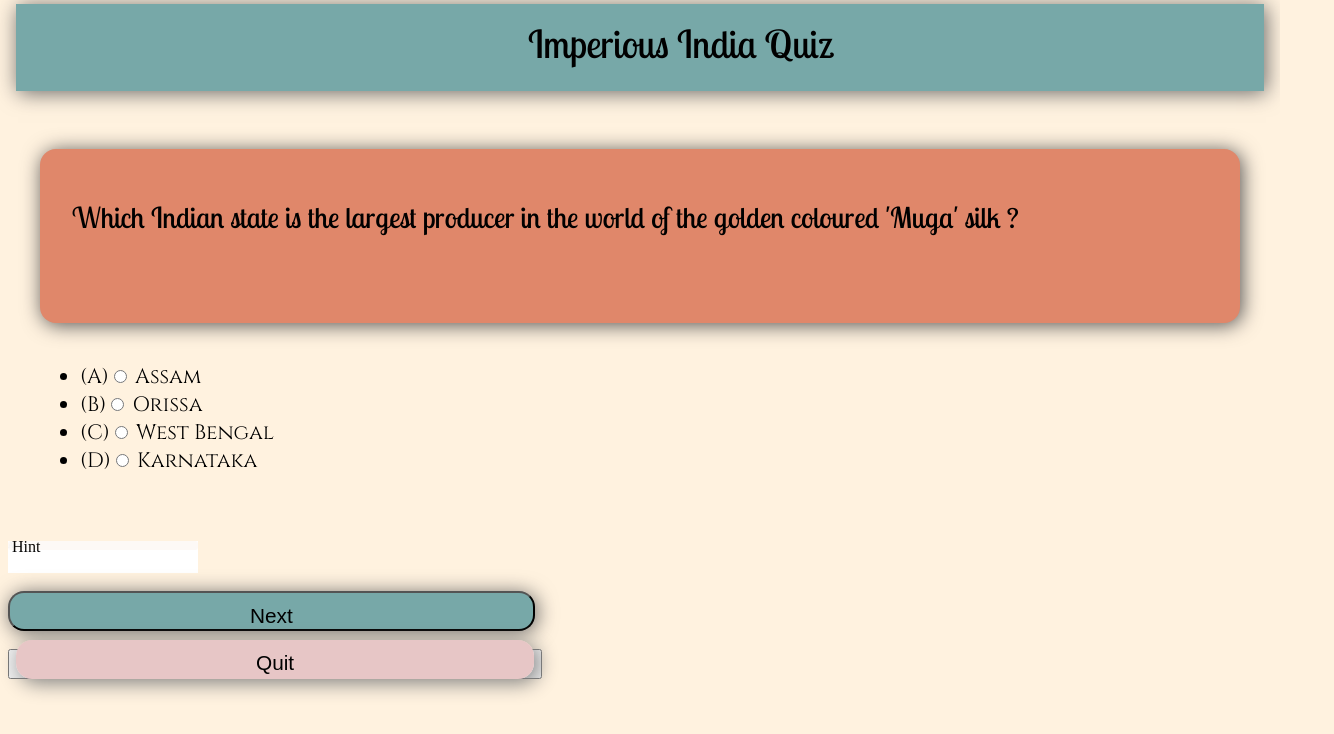
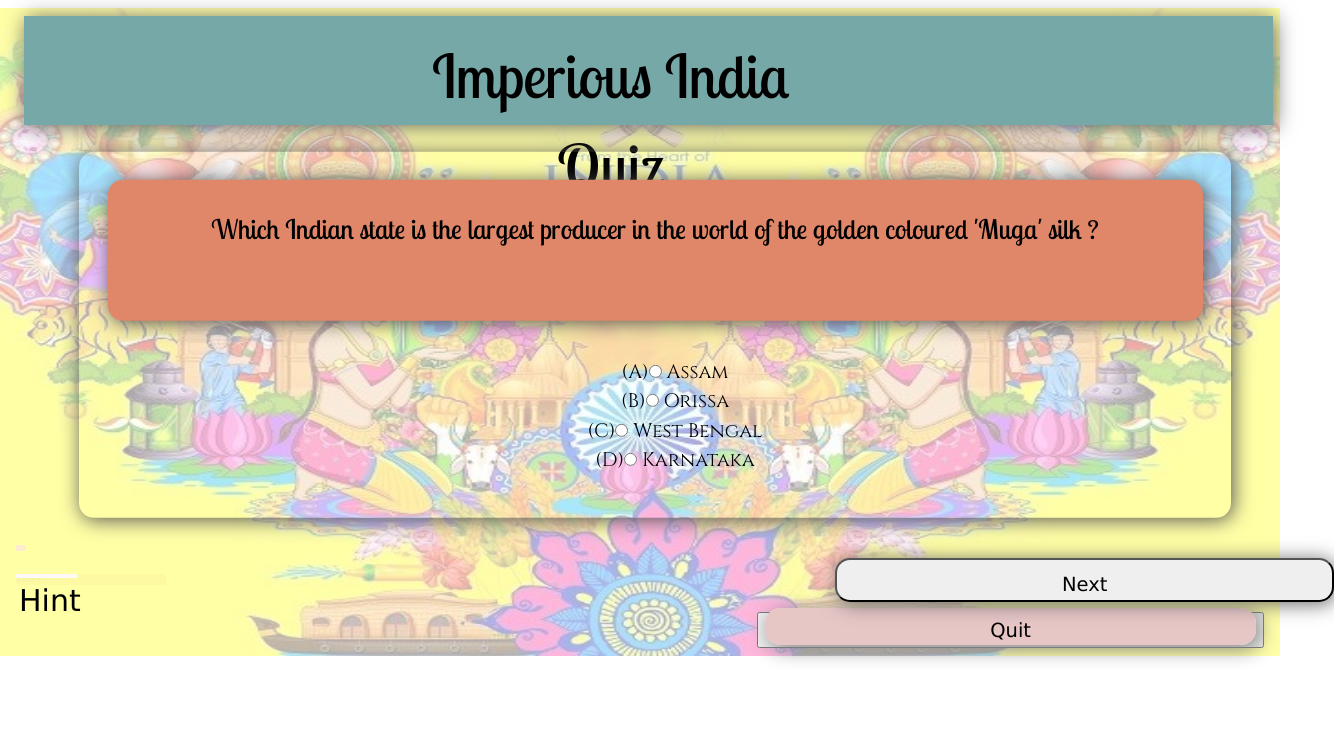
Before and after one commit to mayan72/quiz_app, a plain HTML site: page home.html in a window 1280 px wide. Shown: the whole page, 1334 px wide, since content can reach past the window. Drawn offline with nearby package versions, Linux system fonts and the light colour scheme; a web font is replaced by a local one.

Commit message:
first commit

```diff
--- a/css/home.css
+++ b/css/home.css
@@ -1,49 +1,88 @@
+.container {
+    position: relative;
+    text-align: center;
+  }
+  img{
+      height: 43.2rem;
+      margin-top: -2.5rem;
+      opacity: 0.35;
+  }
+  .bottom-left {
+    position: absolute;
+    bottom: 8px;
+    left: 16px;
+   top: 500px;
+  }
 
-body{
-    background-color: #fff2df;
-}
-.qPanel{
-    background-color: #e0876a;
-    /* border: 2px solid rgb(31, 53, 29); */
-    box-shadow: 2px 2px 20px rgb(82, 80, 80);
-    margin: 2rem;
-    padding: 2rem;
-    height: 14%;
-    border-radius: 1rem;
+  .btmleftmost{
+    position: absolute;
+   bottom: 31px;
+   left: 640px;
+   margin-left: 13rem;
 
-}
-.qPanel.opt ul {
-    list-style-type: none;}
-#nam{
+  }
+  .top-left {
+    position: absolute;
+    top: 8px;
+    left: 16px;
     background-color:  #77a8a8;
     box-shadow: 2px 2px 20px rgb(104, 103, 103);
     margin: 0.5rem;
     margin-top: -2.5rem;
     padding: 1rem;
-    height: 7%;
+    height: 18%;
     font-size: 2.4rem;
     font-family: 'Lobster Two', cursive;
-    padding-left: 32rem;
+    padding-left: 25rem;
     color: black;
+    font-size: 5rem;
+    padding-right: 30rem;
+  }
+  .nam1{
+      font-size: 4rem;
+  }
+  .bottom-right {
+    position: absolute;
+    bottom: 8px;
+    right: 16px;
+  }
+  .centered {
+    position: absolute;
+    top: 45%;
+    left: 50%;
+    transform: translate(-50%, -50%);
+    box-shadow: 2px 2px 20px rgb(82, 80, 80);
+    margin: 1rem;
+    padding: .5rem;
+    height: 14%;
+    border-radius: 1rem;
+    height: 60%;
+    width: 90%;
+  }
+  .centered:hover{
+    border: 0.5px solid rgb(82, 76, 76);
+    box-shadow: 3px 3px 5px rgb(78, 77, 77);
+  }
+  .qPanel{
+    background-color: #e0876a;
+    box-shadow: 2px 2px 20px rgb(82, 80, 80);
+    margin: 1.4rem;
+    padding: 0.4rem;
+    height: 40%;
+    border-radius: 1rem;
 
 }
-#nam:hover{
-    border: 1px solid rgb(82, 76, 76);
-    background-color: #96ceb4;
-    border-radius: 3rem;
-    border: 2px solid black;
+.qPanel:hover{
+    border: 0.5px solid rgb(82, 76, 76);
+    box-shadow: 3px 3px 5px rgb(78, 77, 77);
 }
-.nam1{
-    padding-left: 5rem;
-}
-.ques{
-
-
+ ul li {
+    list-style-type: none;}
+  .ques{
     font-size: 1.8rem;
-
     font-family: 'Lobster Two', cursive;
 }
-.opt{
+  .opt{
     font-size: 1.3rem;
     font-display: bold;
     margin-top: 2.5rem;
@@ -60,13 +99,11 @@ body{
     padding-right: 2rem;
 }
 .nxtBtn{
-    background-color:  #77a8a8;
     box-shadow: 2px 2px 20px rgb(104, 103, 103);
     padding-left: 15rem;
     padding-right: 15rem;
     padding-top: 0.7rem;
     padding-bottom: 0.7;
-
 border-radius: 1rem;
 font-size: 1.3rem;
 }
@@ -74,9 +111,6 @@ font-size: 1.3rem;
     font-family: 'Antic Slab', serif;
     box-shadow: 4px 4px 20px rgb(80, 79, 79);
 }
-/* .qt1{
-margin-top: 0.7rem;
-} */
 .qt:hover{
     background-color: #e0876a;
     font-family: 'Antic Slab', serif;
@@ -97,7 +131,7 @@ margin-top: 0.7rem;
 }
 .ans1{
     background-color: rgb(255, 255, 255);
-    width: 15%;
+    width: 35%;
     height: 4%;
 }
 .ans{
@@ -105,6 +139,8 @@ margin-top: 0.7rem;
     background-color:rgb(221, 161, 105);
     font-size: 0.5rem;
     border-radius: 2px;
+    color: black;
+    padding-right: 10rem;
 }
 .ans:hover{
     background-color: rgb(255, 255, 255);
@@ -118,5 +154,14 @@ margin-top: 0.7rem;
     width: 6%;
     height: 2%;
     padding: 3px;
-    margin: 1px;
+    color: black;
+    background-color: blanchedalmond;
+    font-size: 2rem;
 }
+.hint:hover{
+    opacity: 0.05;
+    background-color:rgb(221, 161, 105);
+    font-size: 0.5rem;
+    border-radius: 2px;
+    color: black;
+}
--- a/css/index.css
+++ b/css/index.css
@@ -1,13 +1,6 @@
 .w3-animate-fading{
-    height: 10%;
+    height: 100%;
     width: 100%;
-}
-.entername{
-    justify-content: center;
-    align-items: center;
-    display: flex;
-    float: left;
-    top: 3rem;
 }
 .page1{
     justify-content: center;
@@ -18,54 +11,54 @@
 }
 .container {
     background-color: rgb(255, 255, 255);
+    position: relative;
+    text-align: center;
+    color: white;
 }
 
-.box {
-    background-color: #d96459;
-    width: 100%;
+.centered{
     height: 4rem;
-    position: relative;
-    padding-left: 36rem;
-    font-size: 3rem;
-    animation-name: mayank2;
-    animation-duration: 2s;
-    animation-iteration-count: 6;
+    font-size: 6.5rem;
+    position: absolute;
+    top: 50%;
+    left: 50%;
+    transform: translate(-50%, -50%);
     font-family: 'Lobster Two', cursive;
 }
+.centered:hover{
+    opacity: 0.9;
+    font-size: 7rem;
+    color: rgb(19, 2, 2);
+}
 
+  .bottom-left {
+    position: absolute;
+    bottom: 8px;
+    left: 16px;
+    color: black;
+    font-size: 1.3rem;
+    margin-bottom: 12rem;
+  }
 
-@keyframes mayank2 {
-    0%{
-        top:0px;
-        left:20px;
-        background-color: blanchedalmond;
-        box-shadow: 5px 5px 5px 5px 10px grey;
-    }
-    25%{
-        /* top: 15px; */
-        left: 10px;
-        background-color: rgb(137, 165, 216);
-        box-shadow: 5px 5px 5px 5px 10px grey;
-    }
-    75%{
-        /* top: 30px; */
-        left: 50px;
-        background-color: dimgrey;
-        box-shadow: 5px 5px 5px 5px 10px grey;
-    }
-    100%{
-        top: 0px;
-        left: 100px;
-        background-color: rgb(202, 194, 82);
-        box-shadow: 5px 5px 5px 5px 10px grey;
-    }
-
+  .bottom-right {
+    position: absolute;
+    bottom: 4px;
+    right: 16px;
+    opacity: 0.8;
+    background-color: rgb(216, 160, 160);
+    box-shadow: 3px 3px 20px solid grey;
+    color: black;
+    font-size: 1rem;
+    margin-bottom: 12rem;
+  }
+.bottom-right:hover{
+    opacity: 0.7;
+    padding: 1rem;
 }
-.page2{
-    background-color: cadetblue;
-}
-.page2-1:hover{
+  .btmr{
     opacity: 0.8;
     background-color: rgb(52, 196, 52);
     box-shadow: 3px 3px 20px solid grey;
- }
+    color: black;
+    font-size: 1rem;
+  }
--- a/css/quit.css
+++ b/css/quit.css
@@ -1,13 +1,9 @@
 body{
-    background-color: rgb(29, 167, 177);
+    background-color: rgb(212, 209, 161);
+
 }
-/* .border{
-    border: 6px solid black;
-    background-color: rgb(29, 167, 177);
-    margin: 3rem; */
-
 h1{
-    margin-top: 10rem;
+    margin-top: 15rem;
     margin-left: 32rem;
     font-family: 'Great Vibes', cursive;
     font-size: 4rem;
@@ -15,45 +11,14 @@ h1{
 }
 .container {
     background-color: rgb(255, 255, 255);
+    margin-top: 10rem;
 }
-
-.box {
-    background-color: rgb(7, 105, 97);
-    width: 100%;
-    height: 9rem;
-    position: relative;
-    padding-left: 36rem;
-    padding: 4rem;
-    font-size: 3rem;
-    animation-name: mayank2;
-    animation-duration: 2s;
-    animation-iteration-count: 3;
-    font-family: 'Lobster Two', cursive;
-    margin-right: 5rem;
-    padding-left: 4rem;
+.box{
+    margin-top: 5rem;
+    font-size: 4rem;
+    font-family: 'Pacifico', cursive;
+    color: rgb(9, 43, 105);
 }
-
-
-@keyframes mayank2 {
-    0%{
-        top:0px;
-        left:20px;
-        background-color: blanchedalmond;
-    }
-    25%{
-        top: 45px;
-        left: 10px;
-        background-color: rgb(137, 165, 216);
-    }
-    75%{
-        top: 80px;
-        left: 50px;
-        background-color: dimgrey;
-    }
-    100%{
-        top: 0px;
-        left: 100px;
-        background-color: rgb(202, 194, 82);
-    }
-
+.img{
+    margin-top: 8rem;
 }
--- a/home.html
+++ b/home.html
@@ -1,23 +1,51 @@
 <html>
     <head>
-        <title>quiz</title>
-        <!-- <script type="text/javascript" src="//bodelen.com/apu.php?zoneid=2204635"></script> -->
+        <title>Quiz Game</title>
     </head>
-    <!-- <link rel="shortcut icon" href="icon/icon.png" type="image/png"> -->
     <link rel="stylesheet" href="css/home.css">
     <meta charset="utf-8">
     <meta name="viewport" content="width=device-width, initial-scale=1">
     <link rel="preconnect" href="https://fonts.gstatic.com">
+    <meta name="viewport" content="width=device-width, initial-scale=1">
+<link rel="stylesheet" href="https://www.w3schools.com/w3css/4/w3.css">
 <link href="https://fonts.googleapis.com/css2?family=Lobster+Two&display=swap" rel="stylesheet">
+<link rel="shortcut icon" type="image/jpg" href="gk.png"/>
 <link rel="preconnect" href="https://fonts.gstatic.com">
 <link href="https://fonts.googleapis.com/css2?family=Cinzel&family=Great+Vibes&family=Imbue:wght@100&family=Lobster+Two&family=Merienda&family=Sacramento&display=swap" rel="stylesheet">
 <link rel="preconnect" href="https://fonts.gstatic.com">
 <link href="https://fonts.googleapis.com/css2?family=Antic+Slab&family=Cinzel&family=Great+Vibes&family=Imbue:wght@100&family=Lobster+Two&family=Merienda&family=Sacramento&display=swap" rel="stylesheet">
     <body>
         <br/><br>
-        <div id='nam' class="nam1">
-           Imperious India Quiz</div><br/>
+        <div class="container">
+            <img src="india2.jpg" alt="home" style="width:100%;" >
+            <div class="bottom-left">
+                <div class="hint">
+                    <p>Hint</p>
+                    </div>
+                    <br>
+                    <div class="ans1">
+                    <div class="ans" id="answer">Answer: </div>
+                   </div>
+            </div>
+            <div class="top-left"> <div id='nam' class="nam1">
+                <div class="w3-container w3-center w3-animate-right">
+                Imperious India Quiz</div></div></div>
+            <div class="bottom-right">
+                <div class="qt1">
+                    <button type="button" >
 
+                        <a class="qt" href='quit.html' target="">Quit</a>
+
+
+                    </button></div>
+            </div>
+            <div class="btmleftmost">
+                <div class="lftCss">
+                    <button class="nxtBtn" id='newq' onclick="checkAnswer()">Next</button>
+                    </div>
+                    <br>
+            </div>
+            <div class="centered">
                 <div class="qPanel">
                     <br>
                      <div class="ques" id="question"> Questions
@@ -42,25 +70,9 @@
                     <br>
 
                 </div>
-             </ul>
-             <div class="hint">
-             <p>Hint</p>
             </div>
-             <div class="ans1">
-             <div class="ans" id="answer">Answer: </div>
           </div>
-        <br>
-        <div class="lftCss">
-            <button class="nxtBtn" id='newq' onclick="checkAnswer()">Next</button>
-            </div>
-            <br>
-        <div class="qt1">
-        <button type="button" >
 
-            <a class="qt" href='quit.html' target="">Quit</a>
-
-
-        </button></div>
 
         <script src="js_files/data1.js"></script>
         <script src="js_files/home.js"></script>
```
Also changed, not shown: index.html (+17 -19 lines), quit.html (+15 -3 lines), download.jpeg (added), gk.png (added), india2.jpg (added). Lines whose indentation alone changed are shown as unchanged.
